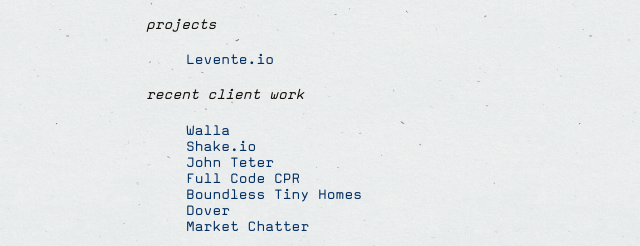
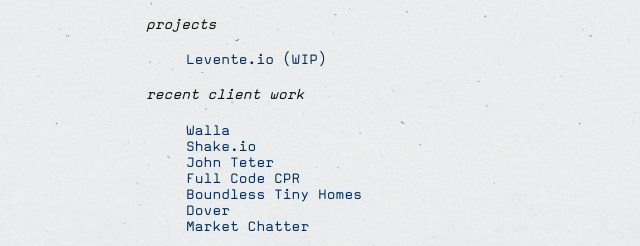
Before and after one commit to HeroldKiraly/heroldkiraly.com, a plain HTML site: page public/index.html in a window 1280 px wide. Shown: the part 361-607 px from the top of the page, 254-894 px from the left. Drawn offline with Linux system fonts and the light colour scheme; some icons are missing.

Commit message:
Added WIP note next to Levente.io

```diff
--- a/public/index.html
+++ b/public/index.html
@@ -50,7 +50,7 @@
          <div>
             <p class="italics">projects</p>
             <ol>
-                <li><a href="https://levente.io">Levente.io</a></li>
+                <li><a href="https://levente.io">Levente.io (WIP)</a></li>
                 <!-- <li><a href="/" class="coming-soon">Framer Components (Coming Soon - Q2 2025)</a></li> -->
                 <!-- <li><a href="/" class="coming-soon">Digital Agency Blueprint (Coming Soon - Q3 2025)</a></li> -->
                 <!-- <li><a href="/" class="coming-soon">Shopify Themes (Coming Soon - TBD)</a></li> -->
```
